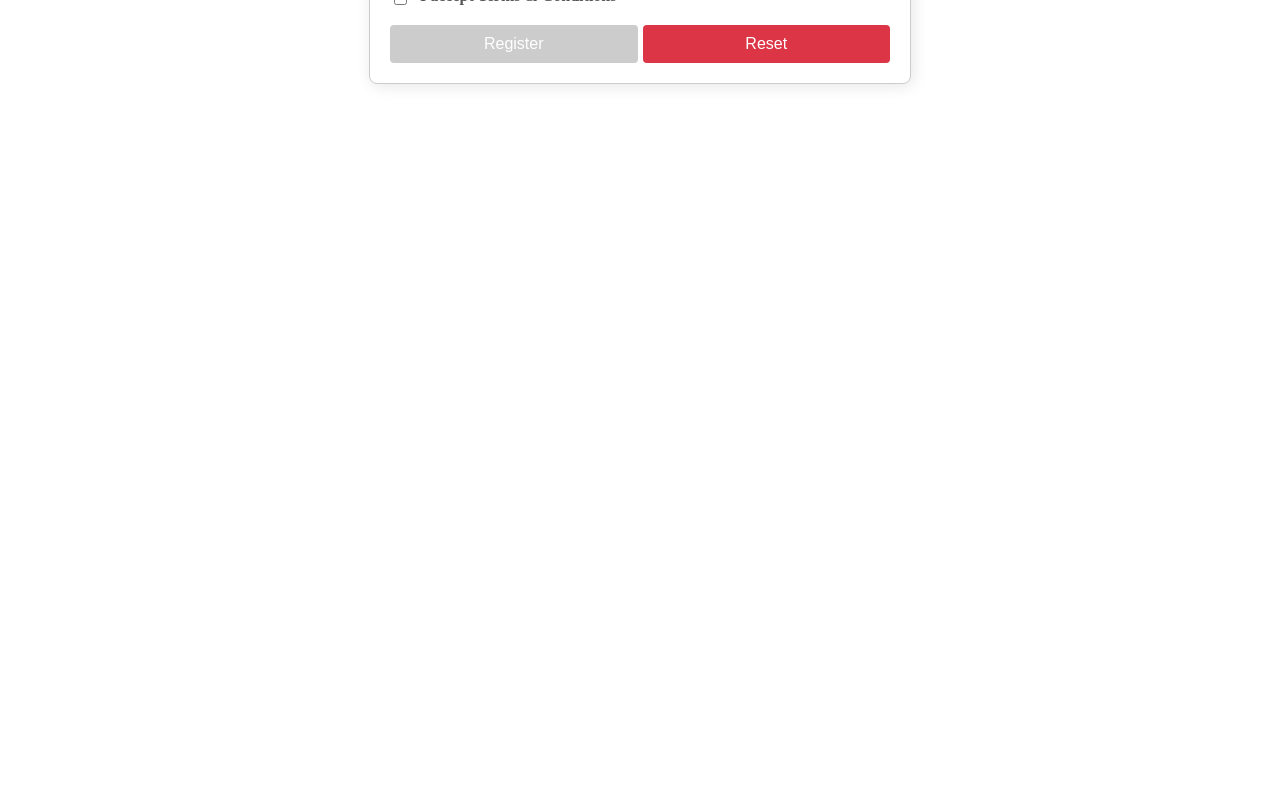
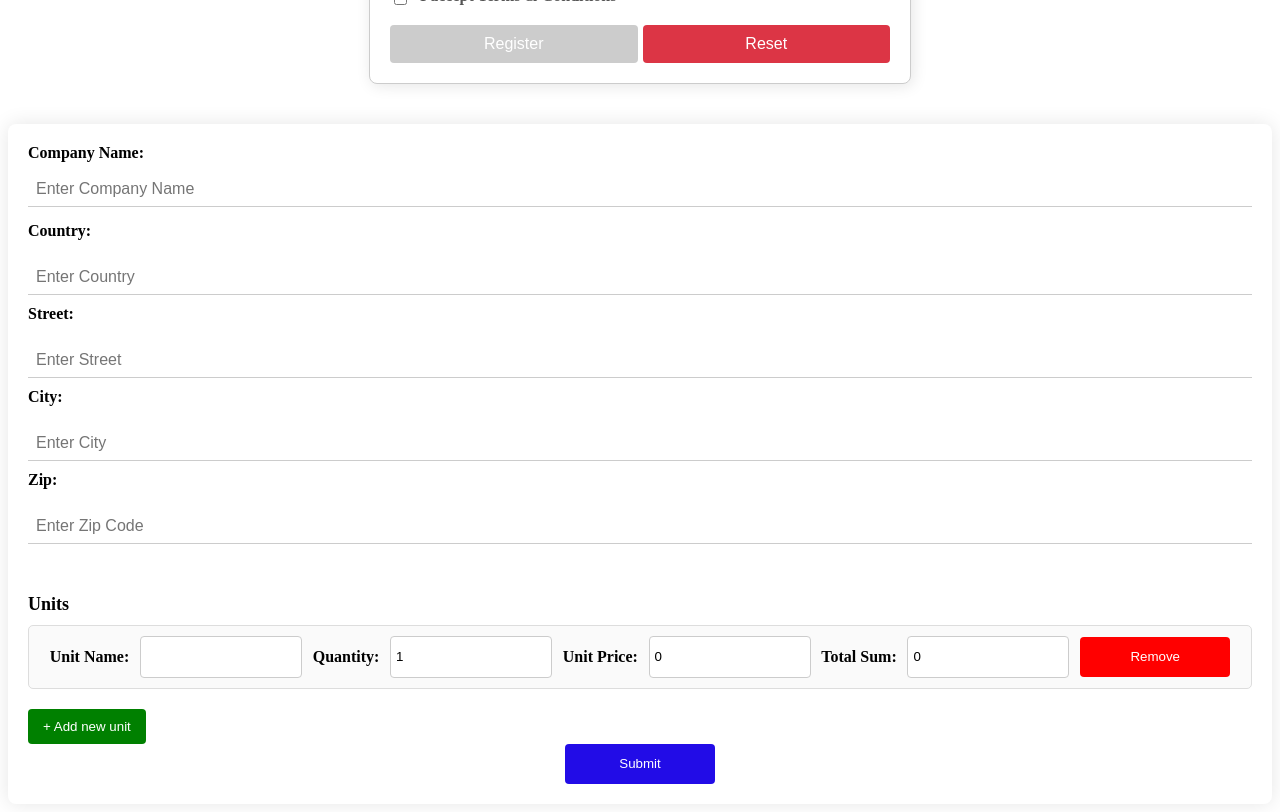
Before and after one commit to an-vishvajitgarud/angularbasics, an Angular app: page / in a window 1280 px wide. Shown: the part 1220-2032 px from the top of the page. Before the commit the page ends 1344 px from the top, so only its background shows below. Built offline with nearby package versions, Linux system fonts and the light colour scheme.

Commit message:
reactive-form-array

```diff
--- a/src/app/app.component.html
+++ b/src/app/app.component.html
@@ -61,3 +61,5 @@
 </div>
 
 <app-form-builder></app-form-builder>
+
+<app-form-task></app-form-task>
--- a/src/app/app.component.ts
+++ b/src/app/app.component.ts
@@ -3,10 +3,11 @@ import { RouterOutlet } from '@angular/router';
 import { FormControl, FormGroup, FormsModule, Validators,ReactiveFormsModule, AbstractControl, ValidationErrors} from '@angular/forms';
 import { CommonModule } from '@angular/common';
 import { FormBuilderComponent } from "./form-builder/form-builder.component";
+import { FormTaskComponent } from "./form-task/form-task.component";
 
 @Component({
   selector: 'app-root',
-  imports: [RouterOutlet, CommonModule, FormsModule, ReactiveFormsModule, FormBuilderComponent],
+  imports: [RouterOutlet, CommonModule, FormsModule, ReactiveFormsModule, FormBuilderComponent, FormTaskComponent],
   templateUrl: './app.component.html',
   styleUrl: './app.component.css'
 })
--- /dev/null
+++ b/src/app/form-task/form-task.component.css
@@ -0,0 +1,172 @@
+.form-container {
+  display: flex;
+  flex-direction: column;
+  max-width: 100%;
+  margin: auto;
+  background: white;
+  padding: 20px;
+  border-radius: 8px;
+  box-shadow: 0px 0px 20px rgba(0, 0, 0, 0.1);
+}
+
+.form-group {
+  display: flex;
+  flex-direction: column;
+  margin-bottom: 15px;
+}
+
+.form-group label {
+  font-weight: bold;
+  margin-bottom: 10px;
+}
+
+.form-group input {
+  padding: 8px;
+  border:none;
+  border-bottom: 1px solid #ccc;
+  font-size: 16px;
+}
+
+small {
+  color: red;
+  font-size: 16px;
+  margin-top: 3px;
+}
+
+[formGroupName="address"] {
+  display: flex;
+  flex-direction: column;
+  gap: 10px;
+}
+
+.units-container {
+  margin-top: 20px;
+}
+
+.units-container h2 {
+  font-size: 18px;
+  margin-bottom: 10px;
+}
+
+.unit-group {
+  display: flex;
+  align-items: center;
+  justify-content:space-evenly;
+  flex-wrap: wrap;
+  padding: 10px;
+  border: 1px solid #ddd;
+  border-radius: 5px;
+  background: #fafafa;
+  margin-bottom: 10px;
+}
+
+.unit-group label {
+  font-weight: bold;
+}
+
+.unit-group input {
+  width: 150px;
+  height:30px;
+  padding: 5px;
+  border: 1px solid #ccc;
+  border-radius: 4px;
+}
+
+.unit-group button {
+  background: red;
+  color: white;
+  border: none;
+  padding: 5px 10px;
+  cursor: pointer;
+  border-radius: 4px;
+  width: 150px;
+  height:40px;
+}
+
+.unit-group button:hover {
+  background: darkred;
+}
+
+.add-unit-button {
+  background: green;
+  color: white;
+  border: none;
+  padding: 10px 15px;
+  cursor: pointer;
+  border-radius: 4px;
+  margin-top: 10px;
+}
+
+.add-unit-button:hover {
+  background: darkgreen;
+}
+.submitbutton{
+  display: flex;
+  justify-content: center;
+  align-items: center;
+}
+.submit-button {
+  /* background: darkblue;
+  width: 100%;
+  padding: 10px;
+  color: white;
+  border: none;
+  cursor: pointer;
+  font-size: 16px;
+  border-radius: 4px;
+  margin-top: 10px; */
+  background: rgb(34, 12, 231);
+  color: white;
+  border: none;
+  padding: 5px 10px;
+  cursor: pointer;
+  border-radius: 4px;
+  width: 150px;
+  height:40px;
+}
+
+
+table {
+  width: 100%;
+  margin-top: 20px;
+  border-collapse: collapse;
+  background: white;
+  box-shadow: 0px 0px 10px rgba(0, 0, 0, 0.1);
+  border-radius: 5px;
+  overflow: hidden;
+}
+
+th, td {
+  border: 1px solid #ddd;
+  padding: 10px;
+  text-align: left;
+}
+
+th {
+  background: #333;
+  color: white;
+  font-weight: bold;
+}
+
+td ul {
+  padding-left: 10px;
+}
+
+td ul li {
+  list-style-type: none;
+}
+
+td button {
+  background: red;
+  color: white;
+  border: none;
+  padding: 5px 10px;
+  cursor: pointer;
+  border-radius: 4px;
+  width: 100px;
+  height:40px;
+}
+
+td button:hover {
+  background: darkred;
+}
--- /dev/null
+++ b/src/app/form-task/form-task.component.html
@@ -0,0 +1,83 @@
+<form [formGroup]="userform" (ngSubmit)="onSubmit()" class="form-container">
+  <div class="form-group">
+    <label>Company Name:</label>
+    <input type="text" formControlName="companyName" placeholder="Enter Company Name" />
+    <small *ngIf="userform.get('companyName')?.invalid && userform.get('companyName')?.touched">
+      Company name is required (Min 3 characters)
+    </small>
+  </div>
+
+  <div formGroupName="address" class="form-group">
+    <label>Country:</label>
+    <input type="text" formControlName="country" placeholder="Enter Country" />
+    <small *ngIf="userform.get('address.country')?.invalid && userform.get('address.country')?.touched">
+      Country is required (Min 3 characters)
+    </small>
+
+    <label>Street:</label>
+    <input type="text" formControlName="street" placeholder="Enter Street" />
+
+    <label>City:</label>
+    <input type="text" formControlName="city" placeholder="Enter City" />
+
+    <label>Zip:</label>
+    <input type="number" formControlName="zip" placeholder="Enter Zip Code" />
+  </div>
+
+  <div formArrayName="units" class="units-container">
+    <h2>Units</h2>
+    <div *ngFor="let unit of units.controls; let i = index" [formGroupName]="i" class="unit-group">
+      <label>Unit Name:</label>
+      <input formControlName="unitName" type="text" />
+
+      <label>Quantity:</label>
+      <input formControlName="quantity" type="number" (input)="updateTotalSum(i)" />
+
+      <label>Unit Price:</label>
+      <input formControlName="unitPrice" type="number" (input)="updateTotalSum(i)" />
+
+      <label>Total Sum:</label>
+      <input formControlName="totalSum" type="number" readonly />
+
+      <button type="button" (click)="deleteUnit(i)">Remove</button>
+    </div>
+    <button class="add-unit-button" type="button" (click)="addUnits()">+ Add new unit</button>
+  </div>
+
+  <div class="submitbutton">
+    <button class="submit-button" type="submit">Submit</button>
+  </div>
+</form>
+
+<table *ngIf="storedData.length > 0">
+  <thead>
+    <tr>
+      <th>Company Name</th>
+      <th>Country</th>
+      <th>Street</th>
+      <th>City</th>
+      <th>Zip</th>
+      <th>Units</th>
+      <th>Actions</th>
+    </tr>
+  </thead>
+  <tbody>
+    <tr *ngFor="let data of storedData; let i = index" (click)="patchValue(i)">
+      <td>{{ data.companyName }}</td>
+      <td>{{ data.address.country }}</td>
+      <td>{{ data.address.street }}</td>
+      <td>{{ data.address.city }}</td>
+      <td>{{ data.address.zip }}</td>
+      <td>
+        <ul>
+          <li *ngFor="let unit of data.units">
+            {{unit.unitName}} {{ unit.totalSum }}
+          </li>
+        </ul>
+      </td>
+      <td>
+        <button (click)="deleteRecord(i)">Delete</button>
+      </td>
+    </tr>
+  </tbody>
+</table>
--- /dev/null
+++ b/src/app/form-task/form-task.component.ts
@@ -0,0 +1,106 @@
+import { CommonModule } from '@angular/common';
+import { Component, inject } from '@angular/core';
+import { FormArray, FormBuilder, FormGroup, FormsModule, ReactiveFormsModule, Validators } from '@angular/forms';
+
+@Component({
+  selector: 'app-form-task',
+  standalone: true,
+  imports: [CommonModule, FormsModule, ReactiveFormsModule],
+  templateUrl: './form-task.component.html',
+  styleUrls: ['./form-task.component.css']
+})
+export class FormTaskComponent {
+
+  private fb = inject(FormBuilder);
+  storedData: any[] = [];
+
+  userform = this.fb.group({
+    companyName: ['', [Validators.required, Validators.minLength(3)]],
+    address: this.fb.group({
+      country: ['', [Validators.required, Validators.minLength(3)]],
+      street: ['', [Validators.required, Validators.minLength(3)]],
+      city: ['', [Validators.required, Validators.minLength(3)]],
+      zip: ['', [Validators.required, Validators.minLength(3)]]
+    }),
+    units: this.fb.array([this.createUnit()]),
+  });
+
+  get units() {
+    return this.userform.get('units') as FormArray;
+  }
+
+  createUnit(): FormGroup {
+    return this.fb.group({
+      unitName: ['', Validators.required],
+      quantity: [1, [Validators.required, Validators.min(1)]],
+      unitPrice: [0, [Validators.required, Validators.min(1)]],
+      totalSum: [0],
+    });
+  }
+
+  //add units
+  addUnits() {
+    this.units.push(this.createUnit());
+  }
+  //delete units
+  deleteUnit(index: number) {
+    this.units.removeAt(index);
+  }
+
+  // total sum
+  updateTotalSum(index: number) {
+    const unit = this.units.at(index);
+    const quantity = unit.get('quantity')?.value || 0;
+    const unitPrice = unit.get('unitPrice')?.value || 0;
+    const totalSum = quantity * unitPrice;
+    unit.get('totalSum')?.setValue(totalSum);
+  }
+
+  //submit data
+  onSubmit() {
+    if (this.userform.valid) {
+      this.storedData.push(this.userform.value);
+      this.userform.reset();
+      this.units.clear();
+      this.addUnits()
+    }
+  }
+
+  //delete data
+  deleteRecord(index: number) {
+    this.storedData.splice(index, 1);
+    sessionStorage.setItem('formData', JSON.stringify(this.storedData));
+  }
+
+  patchValue(index:number){
+    const values = this.storedData.at(index);
+    this.userform.patchValue({
+      companyName: values.companyName,
+      address:{
+        country: values.address.country,
+        street: values.address.street,
+        city: values.address.city,
+        zip: values.address.zip,
+      }
+    });
+    this.units.clear();
+    if (values.units && values.units.length > 0) {
+      values.units.forEach((unit: { unitName: string; quantity: number; unitPrice: number; totalSum: number; }) => {
+        const unitGroup = this.createUnit();
+        unitGroup.patchValue({
+          unitName: unit.unitName,
+          quantity: unit.quantity,
+          unitPrice: unit.unitPrice,
+          totalSum: unit.totalSum,
+        });
+        this.units.push(unitGroup);
+      });
+    } else {
+      // If no units, add a default unit
+      this.addUnits();
+    }
+  }
+
+
+
+}
```
Also changed, not shown: 1 other file (tests, documents, lock files or other folders).
